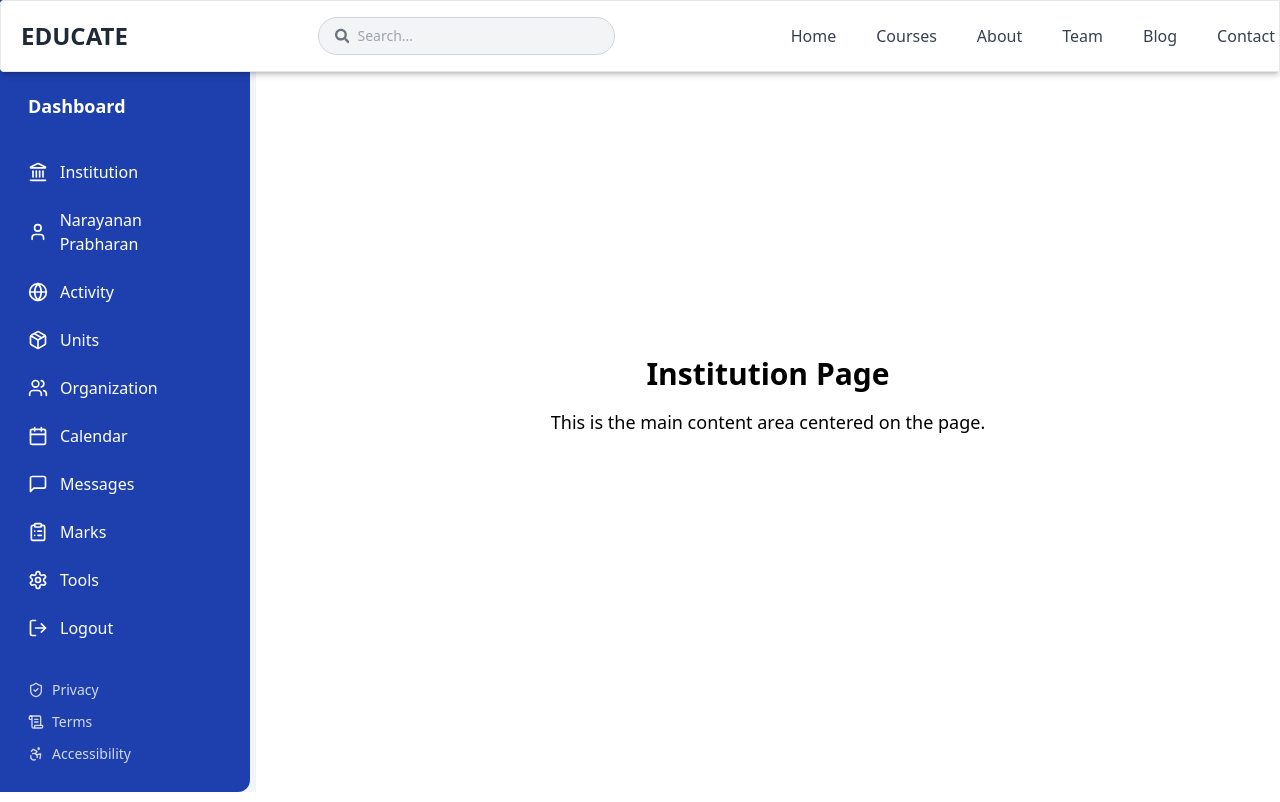
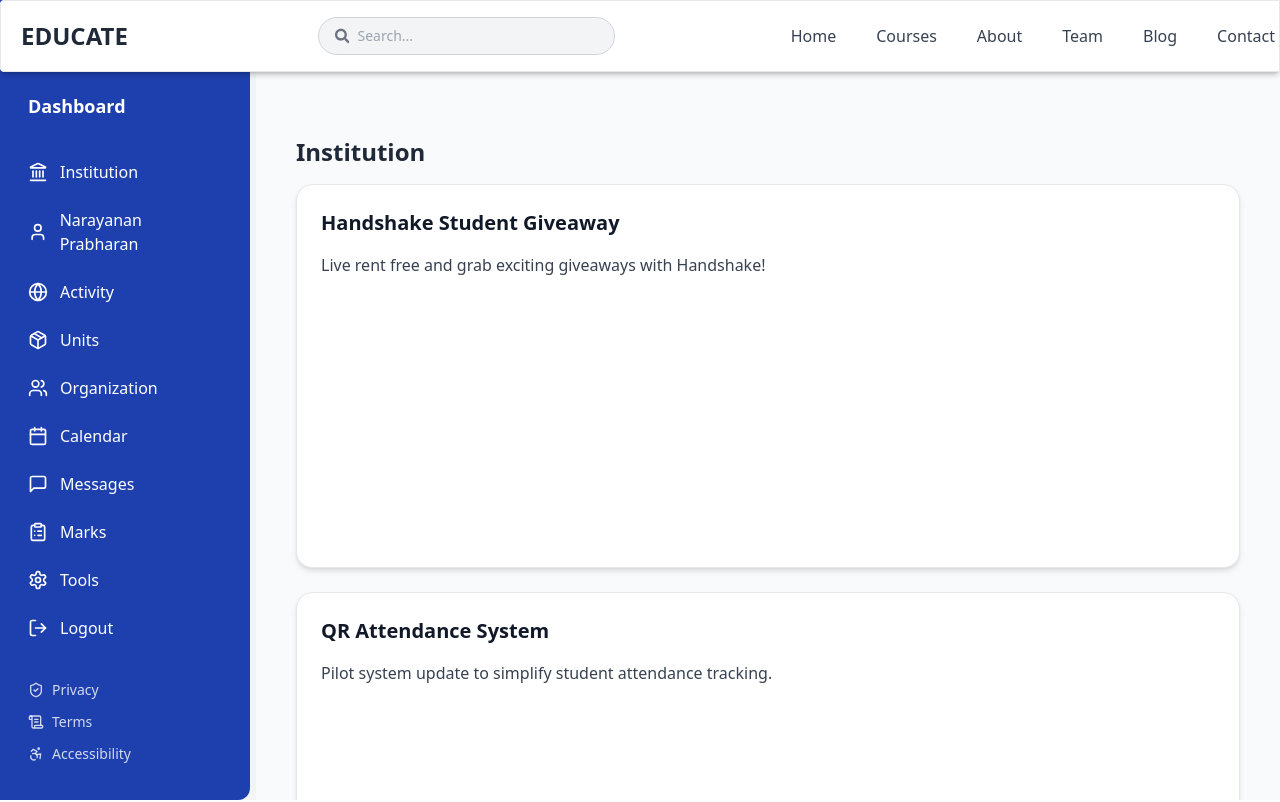
Before and after one commit to NipunBasnayake/educate-lms-mern, a React (Vite) app in the folder client/: page /institution in a window 1280 px wide. Shown: the top 802 px of the page. Built offline with nearby package versions, Linux system fonts and the light colour scheme.

Commit message:
Refactor Dashboard and Institution pages, enhance Card component with motion support, and add Section component for better layout organization

```diff
--- a/client/src/App.jsx
+++ b/client/src/App.jsx
@@ -24,9 +24,7 @@ import Accessibility from "./pages/Accessibility"; // Assuming you have an Acces
 function App() {
   return (
     <Router>
-      {/* Optional: Global Navbar */}
       <Navbar />
-
       <Routes>
         <Route path="/dashboard" element={<Dashboard />} />
         <Route path="/login" element={<Login />} />
@@ -46,10 +44,6 @@ function App() {
         <Route path="/privacy" element={<Privacy />} />
         <Route path="/terms" element={<Terms />} />
         <Route path="/accessibility" element={<Accessibility />} />
-
-
-
-        {/* Add more routes as needed */}
       </Routes>
     </Router>
   );
--- /dev/null
+++ b/client/src/components/Section.jsx
@@ -0,0 +1,10 @@
+const Section = ({ title, children }) => (
+  <section className="my-6 px-4 w-full h-full ">
+    <h3 className="text-2xl font-bold text-gray-800 dark:text-white mb-4">{title}</h3>
+    <div className="space-y-6"> {/* Changed from grid to vertical stack */}
+      {children}
+    </div>
+  </section>
+);
+
+export default Section;
--- a/client/src/components/Sidebar.jsx
+++ b/client/src/components/Sidebar.jsx
@@ -40,7 +40,11 @@ const Sidebar = () => {
         ${isOpen ? "translate-x-0" : "-translate-x-full"}
         md:translate-x-0 md:static md:block`}
       >
-        <h2 className="text-lg font-semibold mb-10 mt-16">Dashboard</h2>
+        <h2 className="text-lg font-semibold mb-10 mt-16">
+          <Link to="/dashboard" className="flex items-center gap-3 hover:font-bold">
+            Dashboard
+          </Link>
+        </h2>
         <ul className="space-y-6 text-smbold">
           <li>
             <Link
--- a/client/src/components/card.jsx
+++ b/client/src/components/card.jsx
@@ -1,25 +1,63 @@
 import React from "react";
 import clsx from "clsx";
+import { motion } from "framer-motion";
 
-const Card = ({ className, children }) => {
+// Flexible Card component with optional motion and variant support
+const Card = ({
+  title,
+  content,
+  footer,
+  className,
+  children,
+  variant,
+  animate = true, // Allow disabling motion if needed
+}) => {
+  const isStructured = title || content || footer;
+
+  const baseClasses = clsx(
+    "rounded-2xl shadow-md bg-white dark:bg-gray-800 transition-colors duration-300 border border-gray-200 dark:border-gray-700",
+    "w-full",
+    {
+      "h-96": variant === "institution", // Custom height for institution cards
+    },
+    className
+  );
+
+  const MotionWrapper = animate ? motion.div : "div";
+
   return (
-    <div
-      className={clsx(
-        "rounded-2xl shadow-md bg-white dark:bg-gray-800 transition-colors duration-300",
-        className
+    <MotionWrapper
+      className={baseClasses}
+      initial={animate ? { opacity: 0, y: 20 } : false}
+      animate={animate ? { opacity: 1, y: 0 } : false}
+      transition={animate ? { duration: 0.4 } : undefined}
+    >
+      {children ? (
+        children // Custom layout (e.g. chart)
+      ) : (
+        <div className="p-6 space-y-4 max-w-xl">
+          {title && (
+            <h2 className="text-xl font-semibold text-gray-900 dark:text-white">
+              {title}
+            </h2>
+          )}
+          {content && (
+            <p className="text-gray-700 dark:text-gray-300">{content}</p>
+          )}
+          {footer && (
+            <div className="pt-2 border-t text-sm text-gray-500 dark:text-gray-400">
+              {footer}
+            </div>
+          )}
+        </div>
       )}
-    >
-      {children}
-    </div>
+    </MotionWrapper>
   );
 };
 
-export const CardContent = ({ className, children }) => {
-  return (
-    <div className={clsx("p-4", className)}>
-      {children}
-    </div>
-  );
-};
+// CardContent for inner layout
+export const CardContent = ({ className, children }) => (
+  <div className={clsx("p-4 md:p-6", className)}>{children}</div>
+);
 
 export default Card;
--- a/client/src/pages/Dashboard.jsx
+++ b/client/src/pages/Dashboard.jsx
@@ -2,7 +2,7 @@ import React from "react";
 import Navbar from "../components/Navbar";
 import Footer from "../components/Footer";
 import Sidebar from "../components/Sidebar";
-import RecentActivity from "../components/RecentActivity";
+
 import {
   LineChart,
   Line,
@@ -57,28 +57,28 @@ const Dashboard = () => {
             <div className="grid grid-cols-1 sm:grid-cols-2 lg:grid-cols-4 gap-6">
               <Card>
                 <CardContent>
-                  <h4 className="text-sm font-semibold">Total Students</h4>
+                  <h4 className="text-sm font-semibold">Enrolled Courses</h4>
                   <p className="text-xl font-bold">8,532</p>
                 </CardContent>
               </Card>
 
               <Card>
                 <CardContent>
-                  <h4 className="text-sm font-semibold">Courses Active</h4>
+                  <h4 className="text-sm font-semibold">Courses Completed</h4>
                   <p className="text-xl font-bold">132</p>
                 </CardContent>
               </Card>
 
               <Card>
                 <CardContent>
-                  <h4 className="text-sm font-semibold">Instructors</h4>
+                  <h4 className="text-sm font-semibold">Certificates Earned</h4>
                   <p className="text-xl font-bold">47</p>
                 </CardContent>
               </Card>
 
               <Card>
                 <CardContent>
-                  <h4 className="text-sm font-semibold">New Signups</h4>
+                  <h4 className="text-sm font-semibold">New Messages</h4>
                   <p className="text-xl font-bold">285</p>
                 </CardContent>
               </Card>
@@ -103,13 +103,10 @@ const Dashboard = () => {
                 </LineChart>
               </ResponsiveContainer>
             </Card>
-
-
-
           </div>
         </main>
 
-        <Footer />
+
       </div>
     </motion.div>
   );
--- a/client/src/pages/institution.jsx
+++ b/client/src/pages/institution.jsx
@@ -1,27 +1,106 @@
 import Navbar from "../components/Navbar";
 import Sidebar from "../components/Sidebar";
 import Footer from "../components/Footer";
-
-
+import Card from "../components/card";
+import Section from "../components/Section";
 
 const Institution = () => {
   return (
-    <div className="flex flex-col min-h-screen">
+    <div className="flex flex-col h-screen">
       <Navbar />
-      <div className="flex flex-1">
-        <aside className="w-64 bg-gray-100 ">
+      <div className="flex flex-1 overflow-hidden">
+        <aside className="w-64 bg-gray-100 dark:bg-gray-900 h-full">
           <Sidebar />
         </aside>
-        <main className="flex-1 p-4 flex justify-center items-center">
-          <div className="text-center">
-            <h1 className="text-3xl font-bold">Institution Page</h1>
-            <p className="mt-4 text-lg">
-              This is the main content area centered on the page.
-            </p>
+        <main className="flex-1 p-6 bg-gray-50 dark:bg-gray-950 overflow-y-auto">
+          <div className="max-w-7xl mx-auto space-y-12 mt-28">
+            <Section title="Institution">
+              <Card
+                variant="institution"
+                title="Handshake Student Giveaway"
+                content="Live rent free and grab exciting giveaways with Handshake!"
+              />
+              <Card
+                variant="institution"
+                title="QR Attendance System"
+                content="Pilot system update to simplify student attendance tracking."
+              />
+            </Section>
+
+            <Section title="Reminders & Announcements">
+              <Card
+                variant="institution"
+                title="Module Name Section"
+                content="Under paragraph module name section reminders."
+              />
+              <Card
+                variant="institution"
+                title="Announcement"
+                content="Introducing My Engagement card to track success and performance."
+                footer="Track your success and boost your performance!"
+              />
+            </Section>
+
+            <Section title="Resources & Tools">
+              <Card
+                variant="institution"
+                title="Access Panopto"
+                content="Watch recorded lectures anytime with Panopto."
+              />
+              <Card
+                variant="institution"
+                title="University Assessment Survey"
+                content="Give your feedback to help improve academic experience."
+              />
+              <Card
+                variant="institution"
+                title="Use Studiosity"
+                content="Get feedback before submitting assignments with Studiosity."
+              />
+              <Card
+                variant="institution"
+                title="Mitigation Support"
+                content="Need help? Learn how to request mitigation and extensions."
+              />
+              <Card
+                variant="institution"
+                title="Timetables"
+                content="Access your personal class schedules online."
+              />
+              <Card
+                variant="institution"
+                title="Library"
+                content="Explore digital and physical resources from the library."
+              />
+              <Card
+                variant="institution"
+                title="Assignment Submission Help"
+                content="Are you submitting an assignment? Here's how to do it right."
+              />
+              <Card
+                variant="institution"
+                title="Educate SU"
+                content="Your voice matters. Represent student concerns with Educate SU."
+              />
+              <Card
+                variant="institution"
+                title="Welcome to Breo Ultra"
+                content="A new experience with enhanced learning tools."
+              />
+              <Card
+                variant="institution"
+                title="Accessibility and Live Video"
+                content="Work better with accessibility tools during live sessions."
+              />
+              <Card
+                variant="institution"
+                title="Exams & Regulations"
+                content="Know your rights and responsibilities during exams and assessments."
+              />
+            </Section>
           </div>
         </main>
       </div>
-      <Footer />
     </div>
   );
 };
--- a/client/src/pages/profile.jsx
+++ b/client/src/pages/profile.jsx
@@ -1,27 +1,28 @@
+import React from "react";
 import Navbar from "../components/Navbar";
 import Sidebar from "../components/Sidebar";
 import Footer from "../components/Footer";
-
-
+import Card from "../components/Card"; // Adjust the path if needed
 
 const Institution = () => {
   return (
     <div className="flex flex-col min-h-screen">
       <Navbar />
       <div className="flex flex-1">
-        <aside className="w-64 bg-gray-100 ">
+        <aside className="w-64 bg-gray-100 dark:bg-gray-900">
           <Sidebar />
         </aside>
-        <main className="flex-1 p-4 flex justify-center items-center">
-          <div className="text-center">
-            <h1 className="text-3xl font-bold">profile Page</h1>
-            <p className="mt-4 text-lg">
-              This is the main content area centered on the page.
-            </p>
-          </div>
+        <main className="flex-1 p-6 flex justify-center items-center bg-gray-50 dark:bg-gray-950">
+          <Card
+            variant="institution"
+            className="max-w-2xl w-full"
+            title="Profile Page"
+            content="This is the main content area centered on the page."
+            animate
+          />
         </main>
       </div>
-      <Footer />
+
     </div>
   );
 };
```
